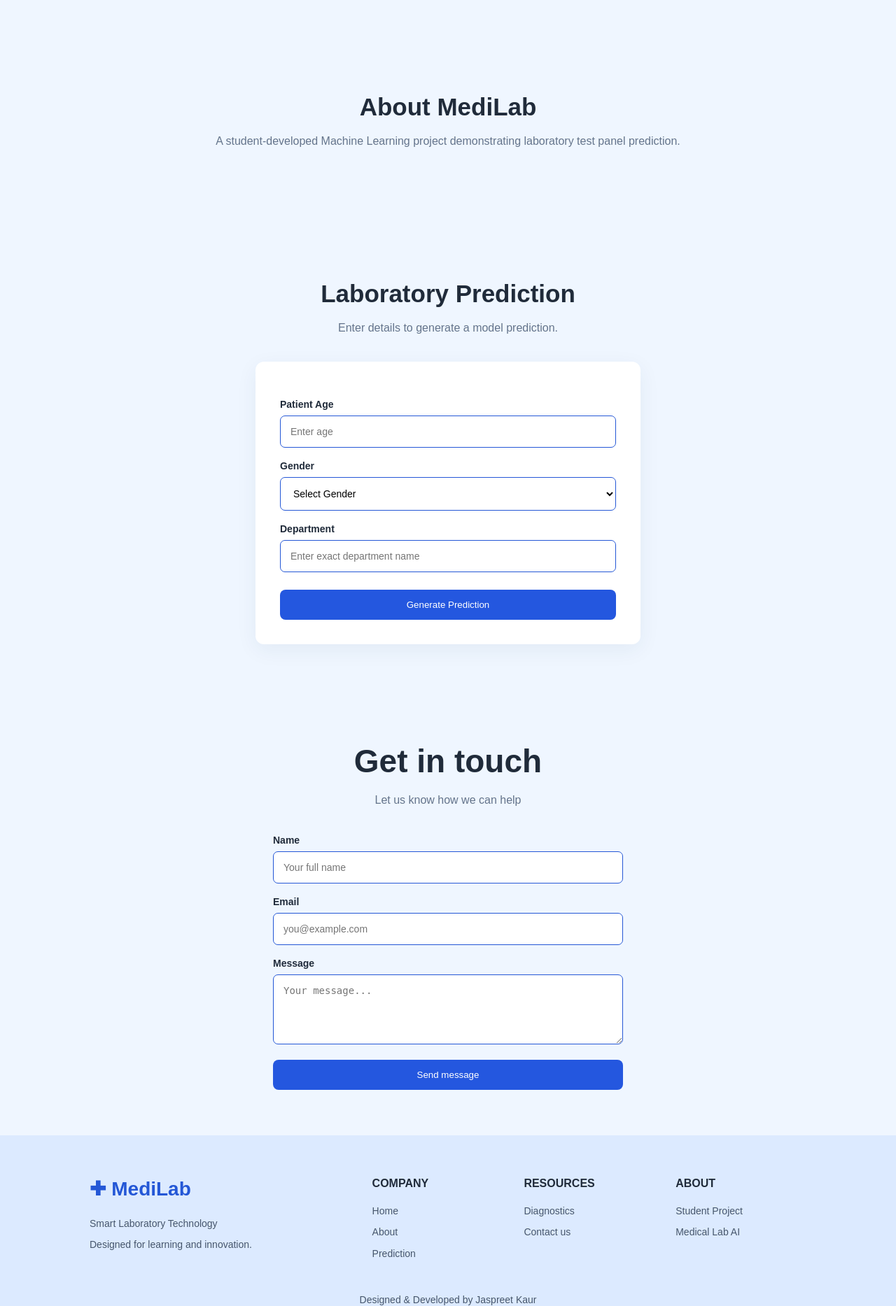
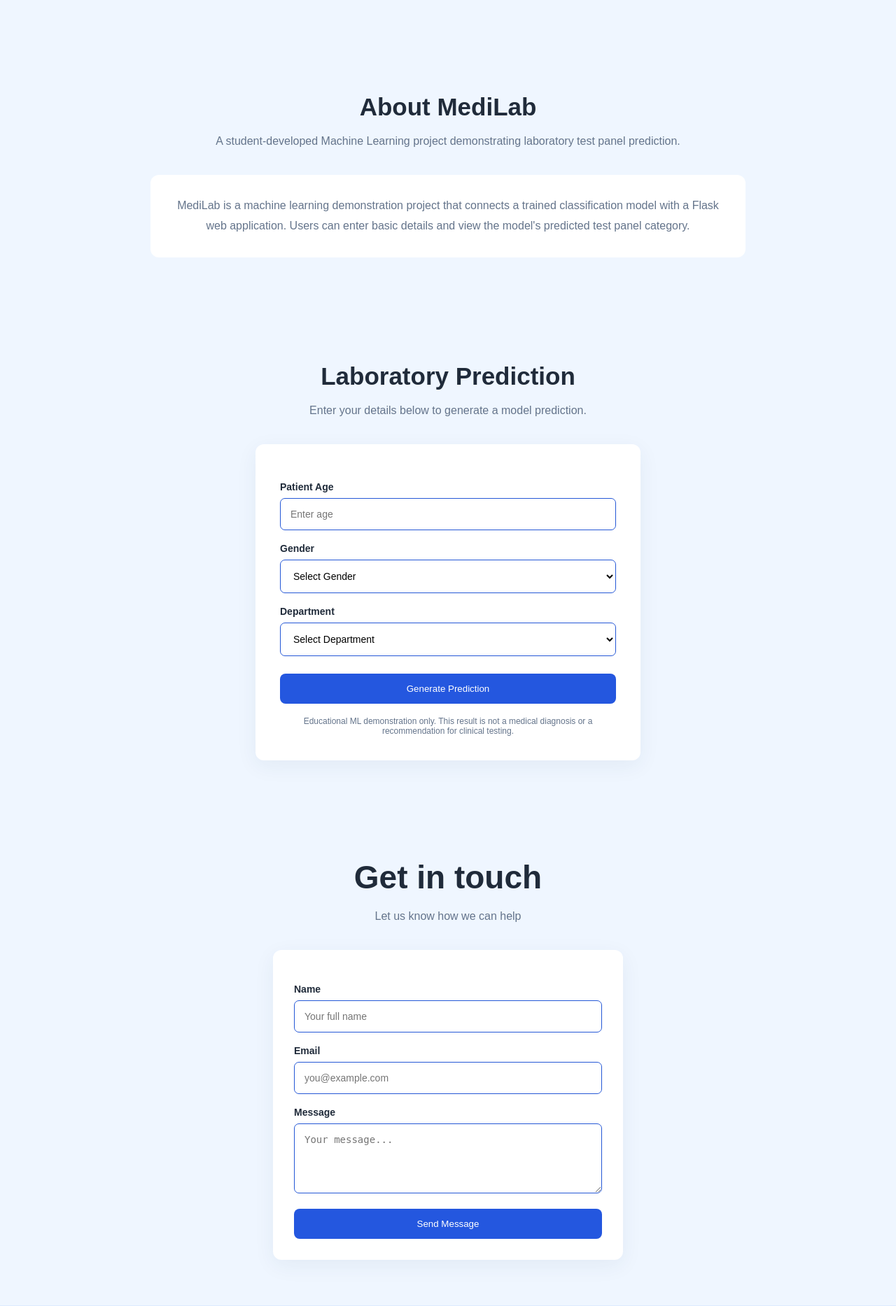
Before and after one commit to Jaspreetkaur203/Medical-Lab-Project, a Flask app: page / in a window 1280 px wide. Shown: the part 492-2359 px from the top of the page at 70% size. Run offline with Flask 3, Linux system fonts and the light colour scheme; parts of the project's set-up code (start-up, migrations or seed data) failed here and were passed over.

Commit message:
Update index.html

```diff
--- a/templates/index.html
+++ b/templates/index.html
@@ -123,7 +123,7 @@ nav {
     line-height: 1.7;
 }
 
-/* PREDICTION FORM */
+/* PREDICTION */
 
 .prediction-card {
     max-width: 550px;
@@ -163,11 +163,21 @@ input:focus, select:focus, textarea:focus {
 
 .result {
     margin-top: 22px;
-    padding: 20px;
+    padding: 25px;
     background: #e4f4ec;
     color: #176b46;
     border-radius: 8px;
     text-align: center;
+}
+
+.result h3 {
+    margin-bottom: 10px;
+}
+
+.result h2 {
+    font-size: 30px;
+    color: #176b46;
+    margin-top: 8px;
 }
 
 .alert {
@@ -188,6 +198,18 @@ input:focus, select:focus, textarea:focus {
     color: #a12828;
 }
 
+/* ABOUT */
+
+.about-box {
+    max-width: 850px;
+    margin: auto;
+    background: white;
+    padding: 30px;
+    border-radius: 12px;
+    line-height: 1.8;
+    color: #64748b;
+}
+
 /* CONTACT */
 
 .contact-section {
@@ -205,6 +227,10 @@ input:focus, select:focus, textarea:focus {
     max-width: 500px;
     margin: auto;
     text-align: left;
+    background: white;
+    padding: 30px;
+    border-radius: 12px;
+    box-shadow: 0 8px 30px #1e3c6410;
 }
 
 .contact-card textarea {
@@ -347,6 +373,13 @@ footer p, footer a {
         demonstrating laboratory test panel prediction.
     </p>
 
+    <div class="about-box">
+        MediLab is a machine learning demonstration project
+        that connects a trained classification model with
+        a Flask web application. Users can enter basic details
+        and view the model's predicted test panel category.
+    </div>
+
 </section>
 
 <!-- PREDICTION -->
@@ -356,33 +389,78 @@ footer p, footer a {
     <h2>Laboratory Prediction</h2>
 
     <p class="subtitle">
-        Enter details to generate a model prediction.
+        Enter your details below to generate a model prediction.
     </p>
+
+    <!-- ERROR MESSAGES -->
+
+    {% with messages = get_flashed_messages(with_categories=true) %}
+        {% for category, message in messages %}
+            <div class="alert {{ category }}">
+                {{ message }}
+            </div>
+        {% endfor %}
+    {% endwith %}
 
     <div class="prediction-card">
 
         <form method="POST" action="/">
 
             <label>Patient Age</label>
+
             <input type="number"
                    name="age"
                    min="1"
                    max="120"
                    placeholder="Enter age"
+                   value="{{ submitted.age if submitted else '' }}"
                    required>
 
             <label>Gender</label>
+
             <select name="sex" required>
+
                 <option value="">Select Gender</option>
-                <option value="Male">Male</option>
-                <option value="Female">Female</option>
+
+                <option value="Male"
+                    {% if submitted and submitted.sex == 'Male' %}selected{% endif %}>
+                    Male
+                </option>
+
+                <option value="Female"
+                    {% if submitted and submitted.sex == 'Female' %}selected{% endif %}>
+                    Female
+                </option>
+
             </select>
 
             <label>Department</label>
-            <input type="text"
-                   name="department"
-                   placeholder="Enter exact department name"
-                   required>
+
+            <select name="department" required>
+
+                <option value="">Select Department</option>
+
+                <option value="General Medicine"
+                    {% if submitted and submitted.department == 'General Medicine' %}selected{% endif %}>
+                    General Medicine
+                </option>
+
+                <option value="Neurology"
+                    {% if submitted and submitted.department == 'Neurology' %}selected{% endif %}>
+                    Neurology
+                </option>
+
+                <option value="Orthopedics"
+                    {% if submitted and submitted.department == 'Orthopedics' %}selected{% endif %}>
+                    Orthopedics
+                </option>
+
+                <option value="Pediatrics"
+                    {% if submitted and submitted.department == 'Pediatrics' %}selected{% endif %}>
+                    Pediatrics
+                </option>
+
+            </select>
 
             <button type="submit" class="primary-btn">
                 Generate Prediction
@@ -390,12 +468,26 @@ footer p, footer a {
 
         </form>
 
+        <!-- MODEL PREDICTION RESULT -->
+
         {% if prediction %}
+
         <div class="result">
-            <h3>Prediction Result</h3>
-            <p>{{ prediction }}</p>
+
+            <h3>Prediction Generated Successfully!</h3>
+
+            <p>Predicted Test Panel</p>
+
+            <h2>{{ prediction }}</h2>
+
         </div>
+
         {% endif %}
+
+        <p style="font-size:12px; color:#64748b; margin-top:18px; text-align:center;">
+            Educational ML demonstration only. This result is
+            not a medical diagnosis or a recommendation for clinical testing.
+        </p>
 
     </div>
 
@@ -422,24 +514,27 @@ footer p, footer a {
     <form class="contact-card" method="POST" action="/contact">
 
         <label>Name</label>
+
         <input type="text"
                name="name"
                placeholder="Your full name"
                required>
 
         <label>Email</label>
+
         <input type="email"
                name="email"
                placeholder="you@example.com"
                required>
 
         <label>Message</label>
+
         <textarea name="message"
                   placeholder="Your message..."
                   required></textarea>
 
         <button type="submit" class="primary-btn">
-            Send message
+            Send Message
         </button>
 
     </form>
```
